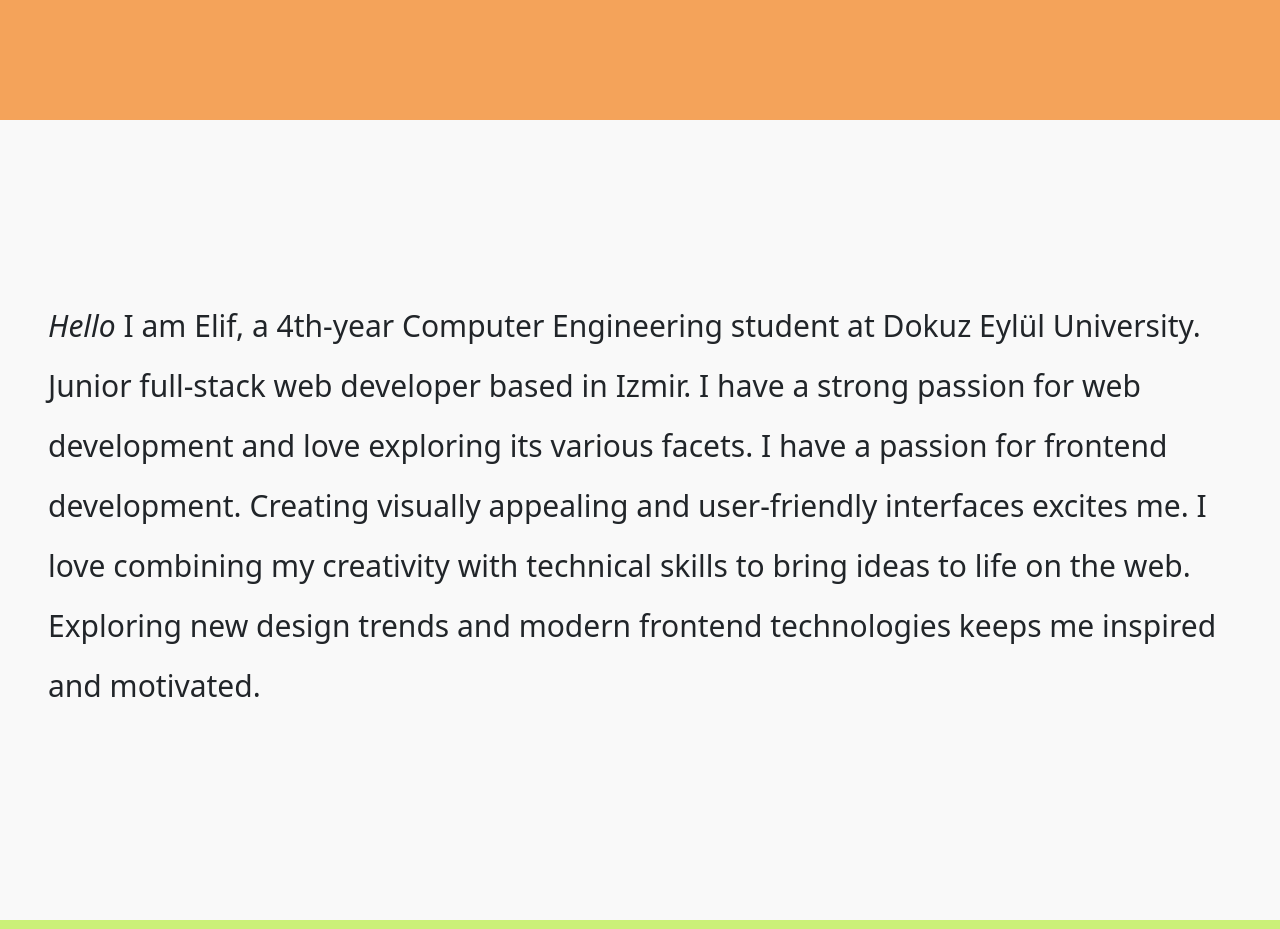
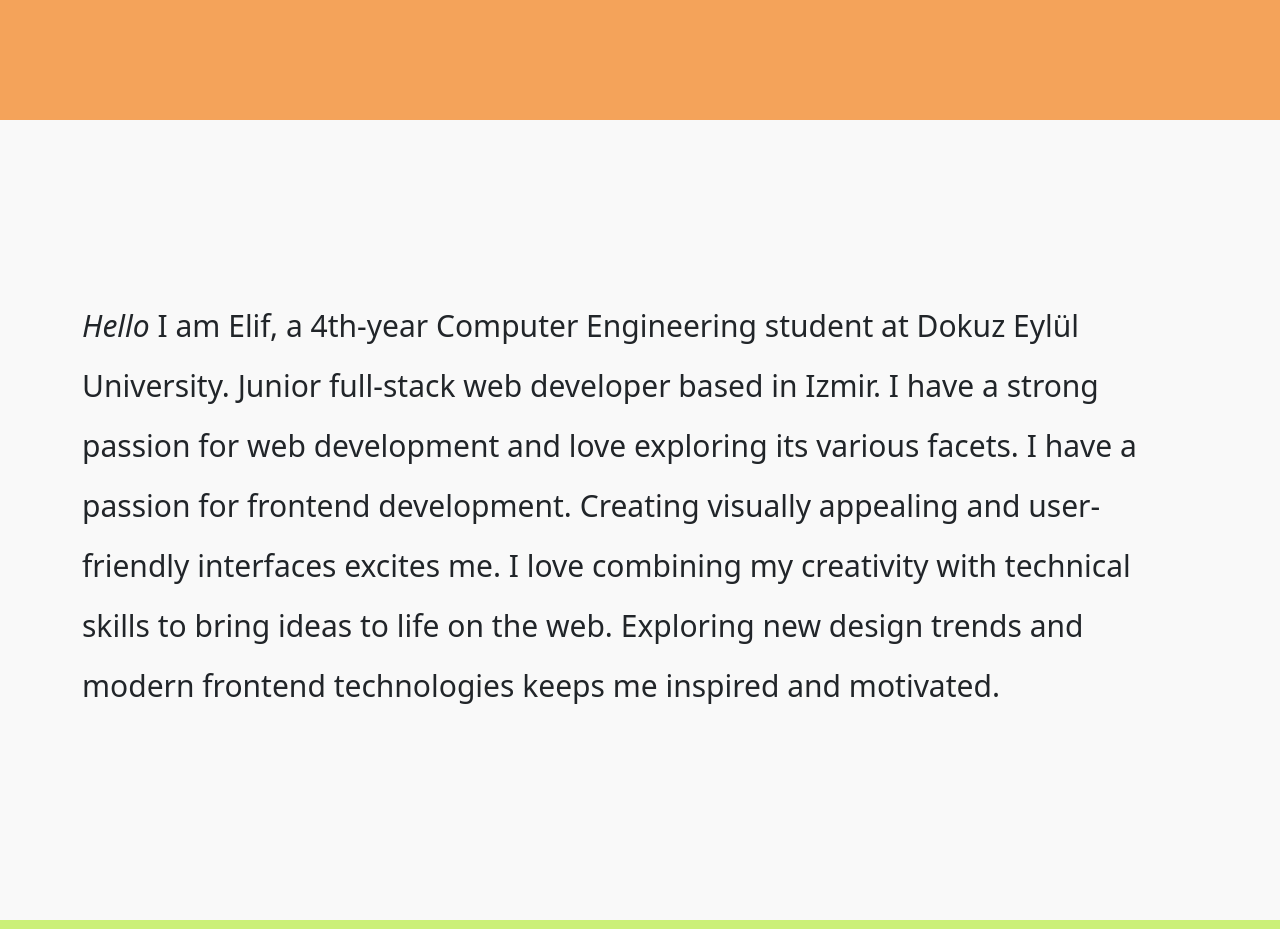
Before and after one commit to elifozker/Personal-Portfolio, a Next.js app: page / in a window 1280 px wide. Shown: the part 680-1609 px from the top of the page. Built offline with nearby package versions, Linux system fonts and the light colour scheme; what tw-elements would draw is missing.

Commit message:
about commit

```diff
--- a/app/(user)/about/page.jsx
+++ b/app/(user)/about/page.jsx
@@ -3,8 +3,8 @@ import React from "react";
 function About() {
   return (
     <div id="about" className="w-auto h-screen bg-[#F9F9F9]">
-      <div className="mx-auto max-w-7xl pt-44 sm:container sm:px-12">
-        <section className="mx-auto justify-items-center">
+      <div className="container mx-auto pt-44 sm:px-32 flex flex-col items-center justify-center">
+
         <p className="sm:text-lg md:text-3xl md:leading-loose">
           <em>Hello</em> I am Elif,
           a 4th-year Computer Engineering
@@ -17,11 +17,9 @@ function About() {
           web. Exploring new design trends and modern frontend technologies
           keeps me inspired and motivated.
         </p>
-        </section>
+
       </div>
     </div>
-
-
   );
 }
 
```
Lines whose indentation alone changed are shown as unchanged.
